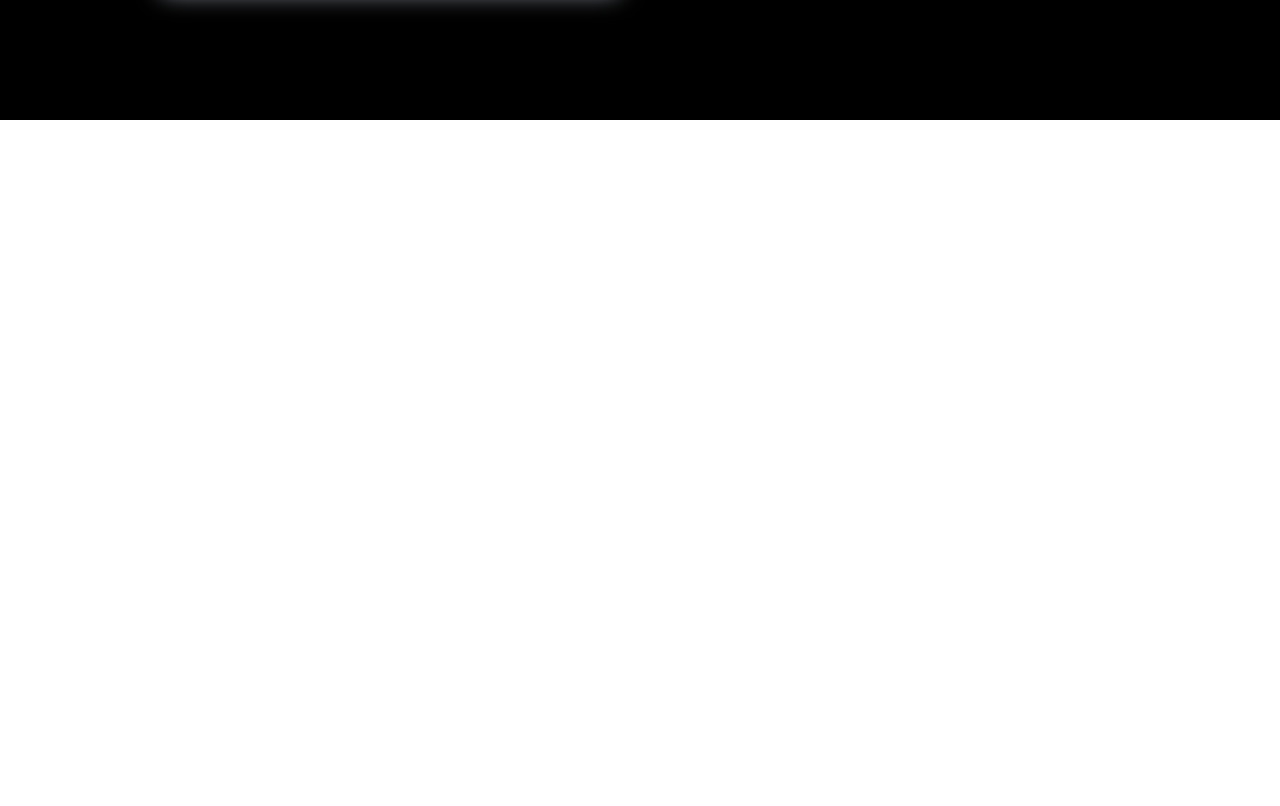
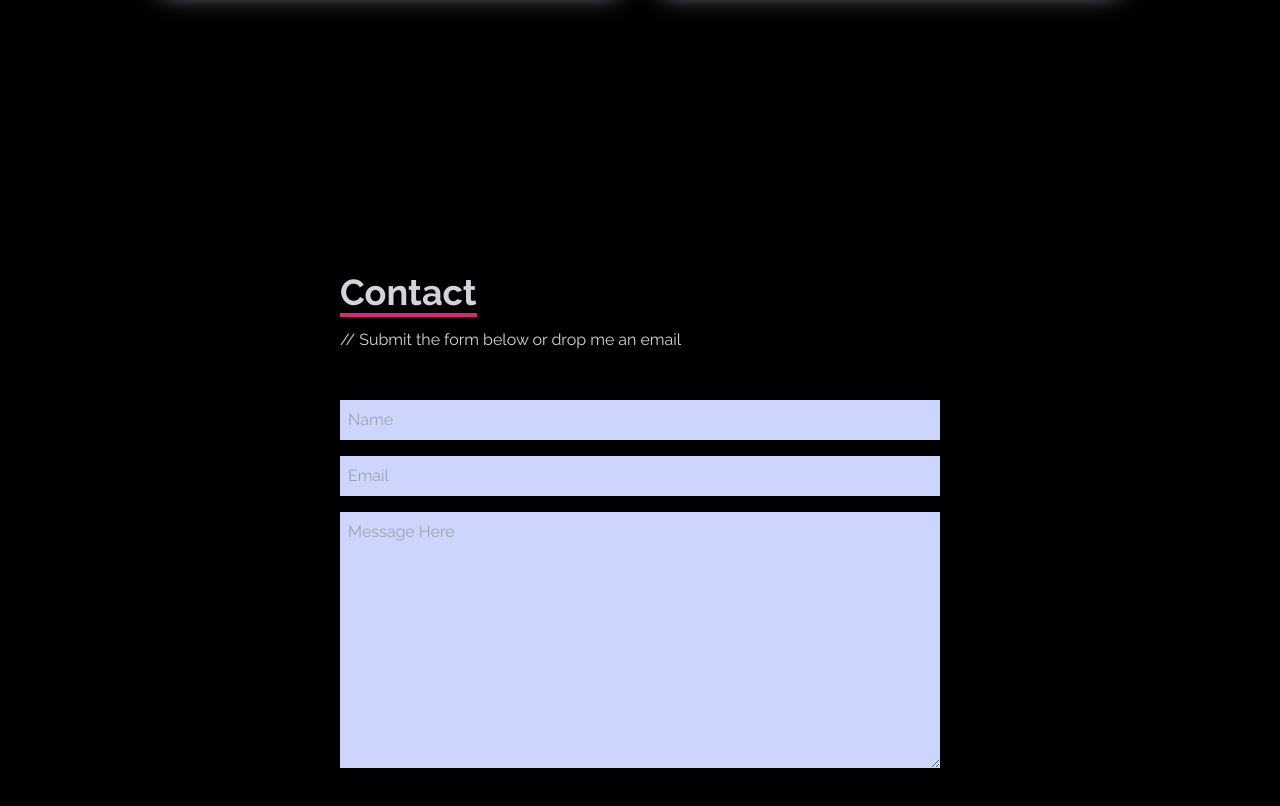
Before and after one commit to sdjhen/sdjhen-portfolio, a React (Vite) app: page / in a window 1280 px wide. Shown: the part 3080-3886 px from the top of the page. Before the commit the page ends 3200 px from the top, so only its background shows below. Built offline with nearby package versions, Linux system fonts and the light colour scheme; a web font is replaced by a local one.

Commit message:
added contact form component

```diff
--- a/src/App.jsx
+++ b/src/App.jsx
@@ -5,6 +5,7 @@ import Hero from './components/Hero'
 import About from './components/About'
 import Skills from './components/Skills'
 import Projects from './components/Projects'
+import Contact from './components/Contact'
 
 
 const App = () => {
@@ -16,6 +17,7 @@ const App = () => {
       <About />
       <Skills />
       <Projects />
+      <Contact />
 
 
     </div>
--- /dev/null
+++ b/src/components/Contact.jsx
@@ -0,0 +1,19 @@
+import React from 'react'
+
+const Contact = () => {
+  return (
+    <div name="name" className='w-full h-screen bg-[#000] flex justify-center items-center p-4'>
+        <form action="" className='flex flex-col max-w-[600px] w-full'>
+            <div className='pb-8'>
+                <p className='text-4xl font-bold inline border-b-4 border-pink-600 text-gray-300'>Contact</p>
+                <p className='text-gray-300 py-4'>// Submit the form below or drop me an email</p>
+            </div>
+            <input className='bg-[#ccd6fc] p-2' type="text" placeholder='Name' name='name' />
+            <input className='bg-[#ccd6fc] p-2 my-4' type="email" placeholder='Email' name='email' />
+            <textarea className='bg-[#ccd6fc] p-2' type="text" name='message' rows="10" placeholder='Message Here' />
+        </form>
+    </div>
+  )
+}
+
+export default Contact
--- a/src/components/Navbar.jsx
+++ b/src/components/Navbar.jsx
@@ -36,7 +36,7 @@ const Navbar = () => {
           <li className='py-6 text-4xl hover:text-pink-600'>Home</li>
           <li className='py-6 text-4xl hover:text-pink-600' >About</li>
           <li className='py-6 text-4xl hover:text-pink-600'>Skills</li>
-          <li className='py-6 text-4xl hover:text-pink-600'>Projects</li>
+          <li className='py-6 text-4xl hover:text-pink-600'>Pro</li>
           <li className='py-6 text-4xl hover:text-pink-600'>Contact</li>
           </ul>
 
--- a/src/components/Projects.jsx
+++ b/src/components/Projects.jsx
@@ -14,6 +14,7 @@ const Projects = () => {
 
             {/* Grid Container */}
             <div className='grid md:grid-cols-2 gap-8'>
+
             {/* Project Item */}
             <div className='relative flex items-center justify-center h-auto w-full shadow-xl shadow-gray-400 rounded-xl p-4 group hover:bg-gradient-to-r from-[#5651e5] to-[#709dff]'>
                 <img className='rounded-xl group-hover:opacity-10' src={WorkImg} alt="Project image" />
@@ -25,10 +26,19 @@ const Projects = () => {
                 <button className='text-center rounded-lg px-4 py-3 m-2 bg-white text-gray-700 font-bold text-lg'>Code</button>
                 </div>
                 </div>
-
-            </div>
+             </div>
             {/* End of Project Item */}
-
+            <div className='relative flex items-center justify-center h-auto w-full shadow-xl shadow-gray-400 rounded-xl p-4 group hover:bg-gradient-to-r from-[#5651e5] to-[#709dff]'>
+                <img className='rounded-xl group-hover:opacity-10' src={realEstate} alt="Project image" />
+                <div className='hidden group-hover:block absolute top-[50%] left-[50%] translate-x-[-50%] translate-y-[-50%]'>
+                    <h3 className='text-2xl text-white tracking-wider text-center'>Placeholder Project</h3>
+                    <p className='pb-4 pt-2 text-white text-center'>Vanilla JS</p>
+          <div className='pt-8 text-center'>
+                <button className='text-center rounded-lg px-4 py-3 m-2 bg-white text-gray-700 font-bold text-lg'>Demo</button>
+                <button className='text-center rounded-lg px-4 py-3 m-2 bg-white text-gray-700 font-bold text-lg'>Code</button>
+                </div>
+                </div>
+             </div>
             </div>
             {/* End of grid Container */}
 
```
